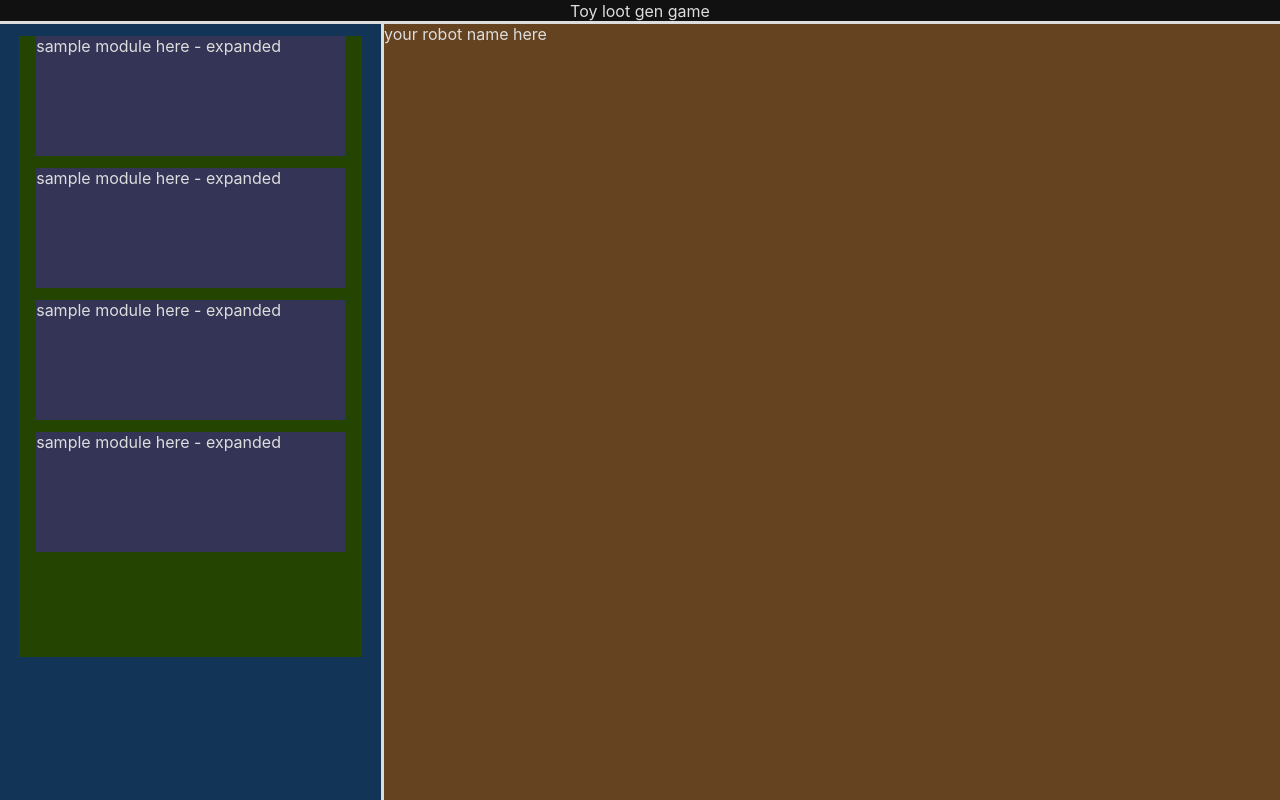
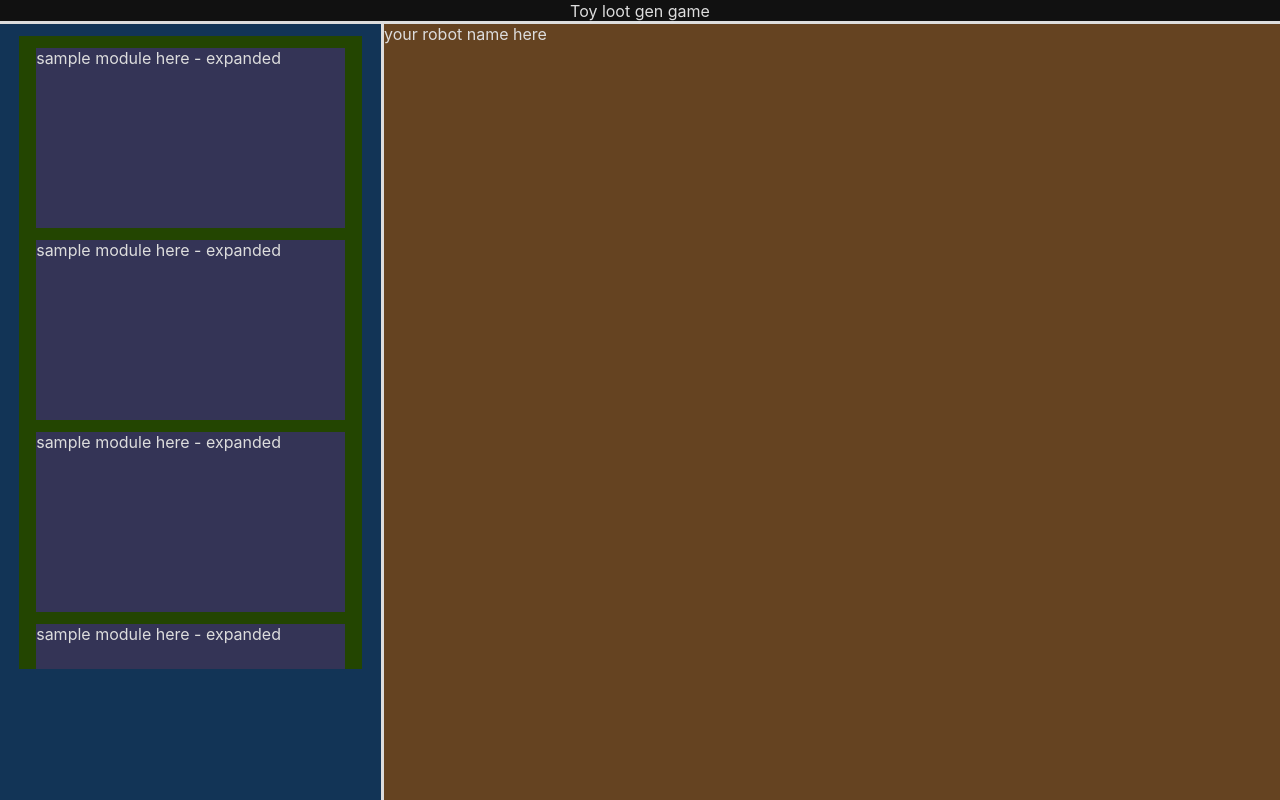
Before and after one commit to boweiliu/toy-loot-gen, a React (Create React App) app in the folder fe-toy-loot-gen/: page / in a window 1280 px wide. Built offline with nearby package versions, Linux system fonts and the light colour scheme.

Commit message:
yay list

```diff
--- a/fe-toy-loot-gen/src/App.css
+++ b/fe-toy-loot-gen/src/App.css
@@ -68,13 +68,16 @@
   flex-direction: column;
   align-content: flex-start;
   overflow-y: scroll;
-  gap: 12px;
+  padding-top: 6px;
+  padding-bottom: 6px;
 }
 
 .card-in-library-big {
   width: 90%;
+  margin-bottom: 6px;
+  margin-top: 6px;
   margin-left: 5%;
-  min-height: 120px;
+  min-height: 180px;
   background-color: #343456;
 }
 
```
